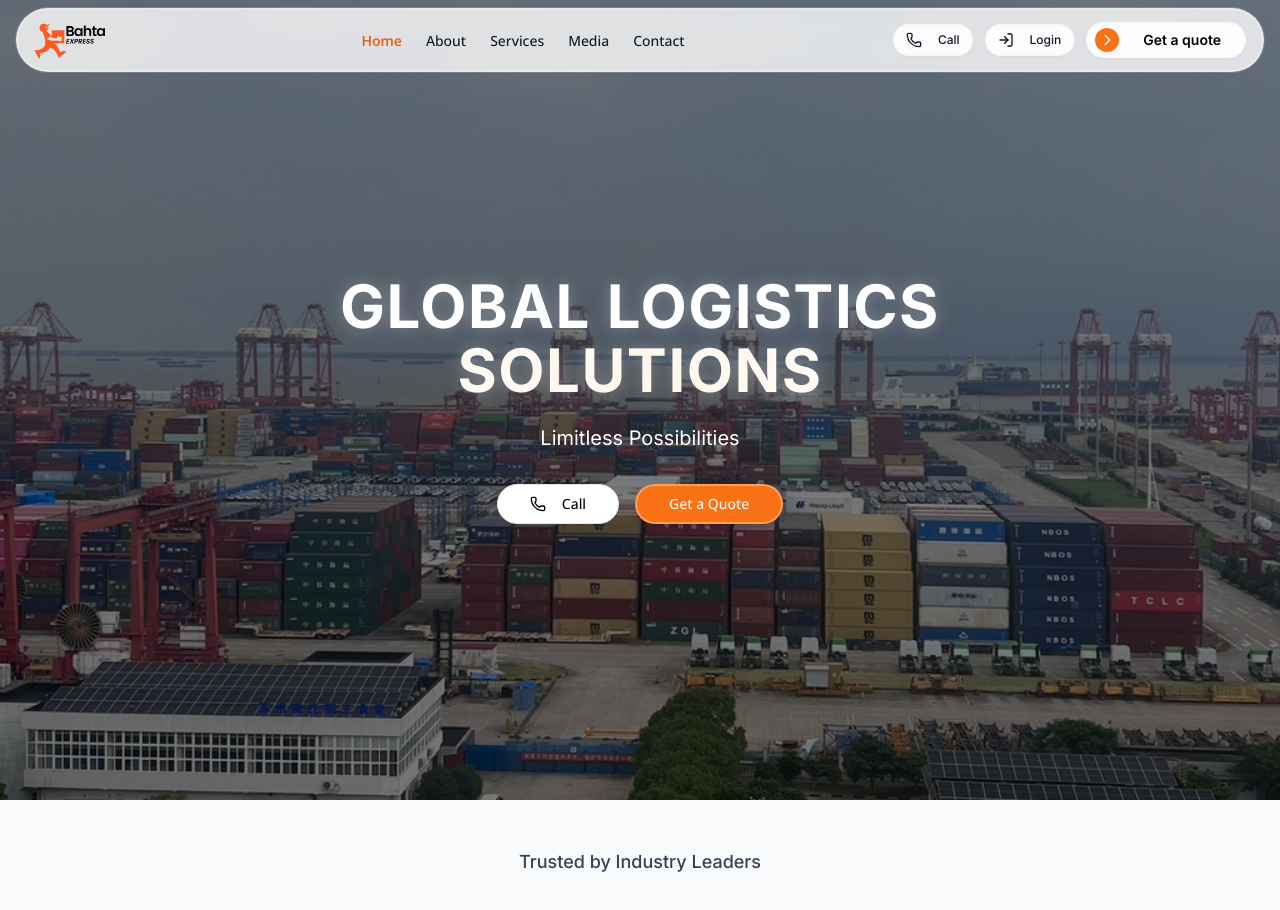
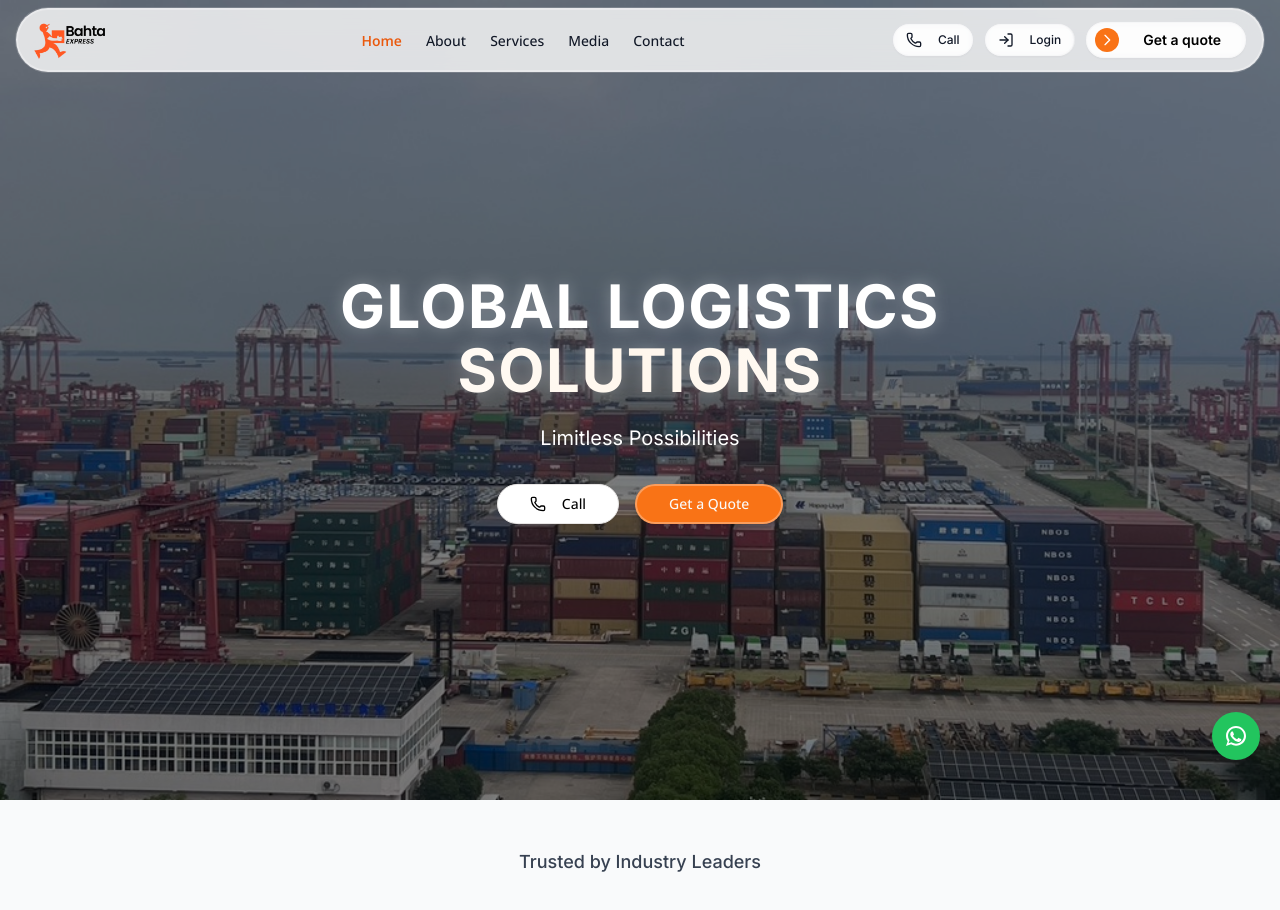
Before and after one commit to minassie21/bahta-express-web, a React (Vite) app: page / in a window 1280 px wide. Shown: the top 910 px of the page. Built offline with nearby package versions, Linux system fonts and the light colour scheme; no server answers.

Commit message:
back to top with whatsup call added

```diff
--- a/src/App.tsx
+++ b/src/App.tsx
@@ -9,6 +9,7 @@ import QuotePage from "./pages/QuotePage";
 import { Toaster } from "sonner";
 import { HelmetProvider } from "react-helmet-async";
 import BlogDetailPage from "./pages/BlogDetailPage";
+import BackToTop from "./components/BackToTop";
 
 function App() {
   return (
@@ -25,6 +26,7 @@ function App() {
             <Route path="/blog/detail/:postId" element={<BlogDetailPage />} />
           </Routes>
         </Layout>
+        <BackToTop />
         <Toaster position="top-right" />
       </BrowserRouter>
     </HelmetProvider>
--- /dev/null
+++ b/src/components/BackToTop.tsx
@@ -0,0 +1,74 @@
+import { useEffect, useState } from "react";
+
+const BackToTop: React.FC = () => {
+  const [showBackToTop, setShowBackToTop] = useState<boolean>(false);
+
+  const topFunction = (): void => {
+    window.scrollTo({ top: 0, behavior: "smooth" });
+  };
+
+  const openWhatsApp = (): void => {
+    const phoneNumber = "251911282956";
+    const message = "Hello! I’d like to know more about your services.";
+    const encodedMessage = encodeURIComponent(message);
+    window.open(
+      `https://wa.me/${phoneNumber}?text=${encodedMessage}`,
+      "_blank"
+    );
+  };
+
+  useEffect(() => {
+    const handleScroll = (): void => {
+      setShowBackToTop(window.scrollY > 200);
+    };
+    window.addEventListener("scroll", handleScroll);
+    return () => window.removeEventListener("scroll", handleScroll);
+  }, []);
+
+  return (
+    <div className="fixed bottom-10 right-5 flex flex-col items-center gap-3 z-[1000]">
+      {showBackToTop && (
+        <button
+          onClick={topFunction}
+          className="flex justify-center items-center rounded-full bg-[#F97316] w-12 h-12 shadow-md hover:scale-105 transition-transform duration-200"
+          aria-label="Back to top"
+        >
+          {/* Up Arrow SVG */}
+          <svg
+            xmlns="http://www.w3.org/2000/svg"
+            className="w-5 h-5 text-white"
+            fill="none"
+            viewBox="0 0 24 24"
+            stroke="currentColor"
+            strokeWidth={2}
+          >
+            <path
+              strokeLinecap="round"
+              strokeLinejoin="round"
+              d="M5 15l7-7 7 7"
+            />
+          </svg>
+        </button>
+      )}
+
+      <button
+        onClick={openWhatsApp}
+        className="flex justify-center items-center rounded-full bg-green-500 w-12 h-12 shadow-md hover:scale-105 transition-transform duration-200"
+        aria-label="WhatsApp"
+      >
+        {/* WhatsApp SVG */}
+        <svg
+          xmlns="http://www.w3.org/2000/svg"
+          className="w-6 h-6 text-white"
+          fill="currentColor"
+          viewBox="0 0 24 24"
+        >
+          <path d="M16.72 14.81c-.27-.14-1.62-.8-1.87-.89-.25-.09-.43-.14-.61.14-.18.27-.7.88-.86 1.06-.16.18-.32.2-.59.07-.27-.14-1.14-.42-2.17-1.33-.8-.71-1.33-1.59-1.49-1.86-.16-.27-.02-.42.12-.56.13-.13.27-.32.41-.48.14-.16.18-.27.27-.45.09-.18.05-.34-.02-.48-.07-.14-.61-1.46-.83-2-.22-.53-.44-.46-.61-.47-.16-.01-.34-.01-.52-.01-.18 0-.48.07-.73.34-.25.27-.96.94-.96 2.29 0 1.35.98 2.66 1.12 2.84.14.18 1.93 2.95 4.68 4.14.65.28 1.15.44 1.54.56.65.21 1.24.18 1.7.11.52-.08 1.62-.66 1.85-1.29.23-.63.23-1.17.16-1.29-.07-.12-.25-.18-.52-.32z" />
+          <path d="M12 2C6.48 2 2 6.27 2 11.72c0 2.03.63 3.91 1.7 5.48L2 22l5-1.64c1.5.82 3.21 1.28 5 1.28 5.52 0 10-4.27 10-9.72S17.52 2 12 2zm0 17.64c-1.49 0-2.93-.39-4.19-1.13l-.3-.18-2.97.97.98-2.88-.19-.3a8.02 8.02 0 01-1.29-4.4C4.04 7.56 7.63 4 12 4s7.96 3.56 7.96 7.72S16.37 19.64 12 19.64z" />
+        </svg>
+      </button>
+    </div>
+  );
+};
+
+export default BackToTop;
```
